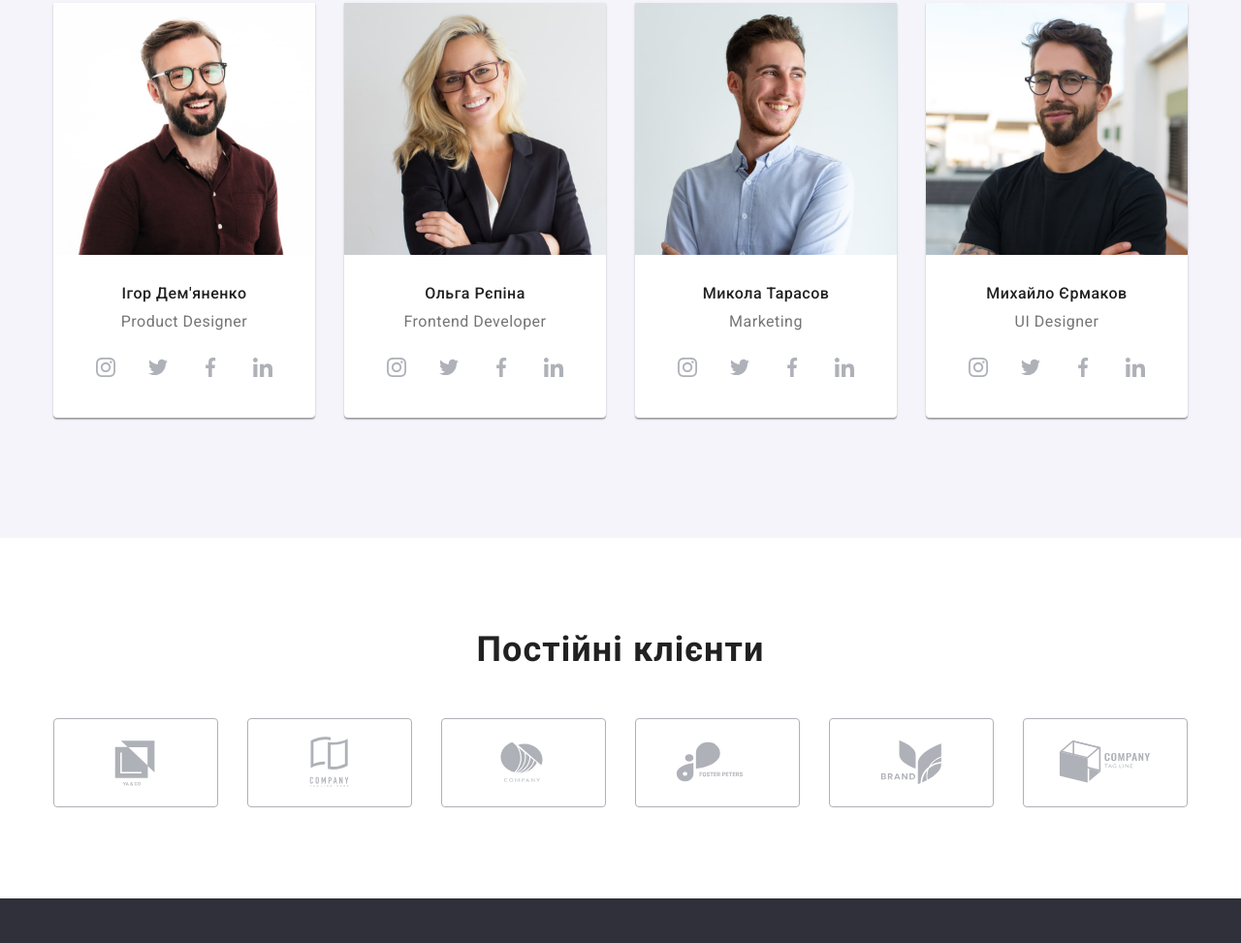
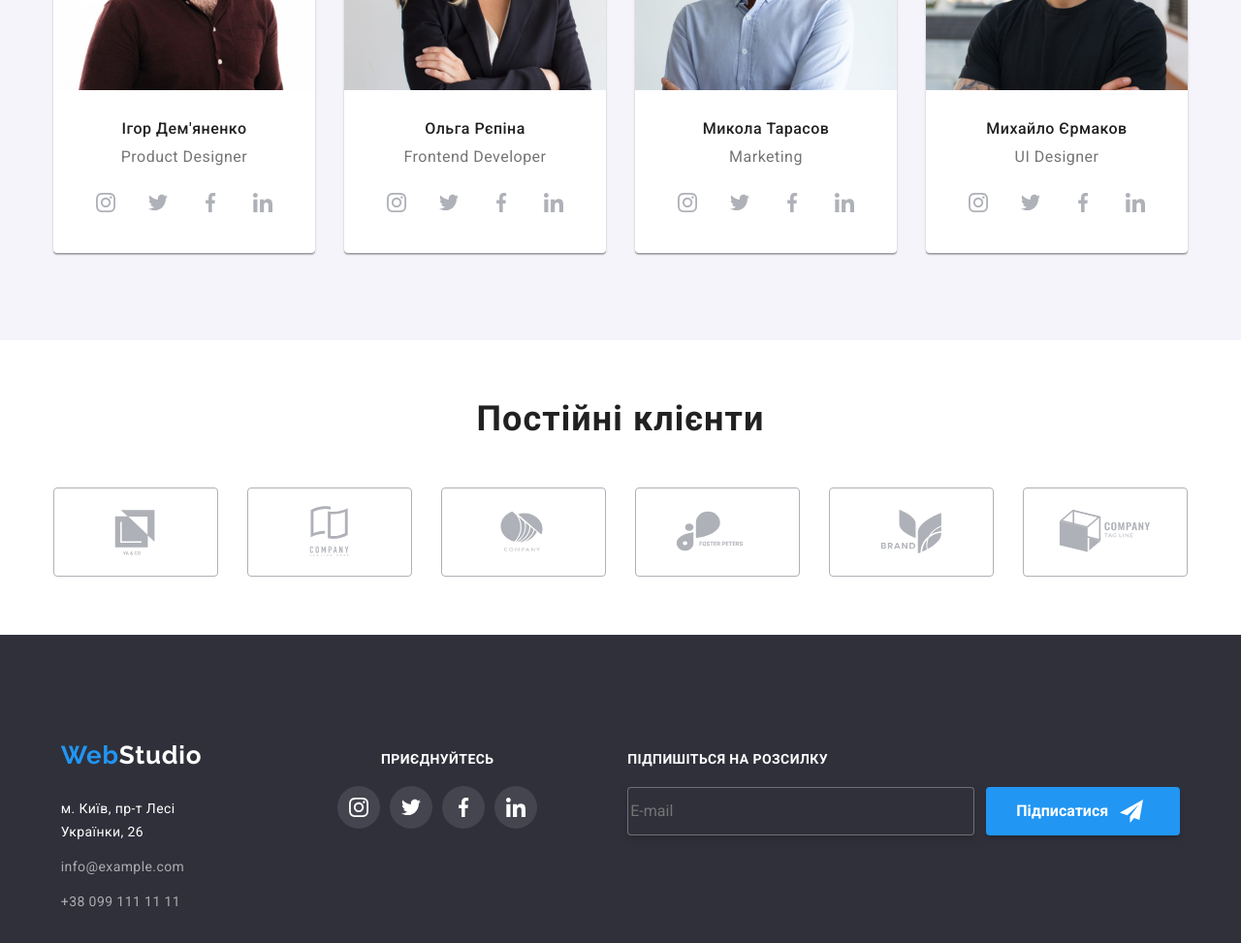
Before and after one commit to IrinaPost12/goit-markup-hw-08, a plain HTML site: page index.html in a window 1280 px wide. Shown: the part 1827-2800 px from the top of the page at 97% size. Drawn offline with nearby package versions, Linux system fonts and the light colour scheme.

Commit message:
Ще є питання...

```diff
--- a/css/desktop.css
+++ b/css/desktop.css
@@ -4,8 +4,8 @@
     }
 
     .section {
-        padding-top: 94px;
-        padding-bottom: 94px;
+        /* padding-top: 94px;
+        padding-bottom: 94px; */
         max-width: 1600px;
     }
 
@@ -83,13 +83,44 @@
     }
 
     .footer-container {
+        width: 565px;
         display: flex;
         align-items: baseline;
+        flex-direction: row;
+        flex-wrap: nowrap;
+    }
+
+    .footer-logo-container {
+        /* width: 231px; */
+        flex-grow: 1;
+        margin-right: 70px;
+        flex-direction: row;
     }
 
     .footer-logo {
+        display: flex;
+        justify-content: flex-start;
         font-size: 26px;
         line-height: 1.19;
+        color: var(--primary-white-color);
+        font-family: Raleway;
+        font-weight: 700;
+        letter-spacing: 0.03em;
+    }
+
+    .footer {
+        /* width: 231px; */
+        display: flex;
+        align-items: flex-start;
+    }
+
+    .footer-item {
+        justify-content: flex-start;
+    }
+
+    .footer-networks-section {
+        margin-left: 70px;
+        margin-right: 93px;
     }
 
     .footer-social-networks-list {
@@ -100,7 +131,27 @@
 
     .appeal {
         display: flex;
-        flex-direction: column;
-        justify-content: flex-end;
+        /* flex-direction: column; */
+        justify-content: flex-start;
+        align-items: flex-start;
+    }
+
+    .appeal-input {
+        margin-right: 12px;
+    }
+
+    .appeal-title {
+        display: flex;
+        justify-content: flex-start;
+    }
+
+    .appeal-input-button {
+        display: flex;
+        /* align-items: baseline; */
+        flex-direction: row;
+    }
+
+    .submit-button {
+        margin-top: 0px;
     }
 }
--- a/css/styles.css
+++ b/css/styles.css
@@ -488,15 +488,10 @@ nav {
 
 .footer-section {
   background: var(--hero-background-color);
-  padding-top: 60px;
-  padding-bottom: 60px;
+  /* padding-top: 60px;
+  padding-bottom: 60px; */
   align-items: baseline;
 }
-
-/* .footer-container {
-  display: flex;
-  align-items: baseline;
-} */
 
 .footer-logo-container {
   flex-grow: 1;
@@ -600,17 +595,6 @@ nav {
 .footer-social-networks-link:focus .footer-social-networks-icon {
   fill: var(--primary-white-color);
 }
-
-/* .appeal {
-  display: flex;
-  flex-direction: column;
-  justify-content: flex-end;
-} */
-
-/* .appeal-input-button {
-  display: flex;
-  align-items: baseline;
-} */
 
 .appeal-input {
   width: 358px;
--- a/css/tablet.css
+++ b/css/tablet.css
@@ -5,6 +5,7 @@
 
     .section {
         max-width: 738px;
+        /* padding-top: 0px; */
     }
 
     .hero {
@@ -61,21 +62,18 @@
     }
 
     .footer-container {
-        width: 565px;
+        width: 645px;
         flex-direction: row;
         flex-wrap: wrap;
         align-items: baseline;
+        justify-content: center;
     }
 
     .footer-logo-container {
         margin-left: 0px;
         margin-bottom: 60px;
+        margin-right: 165px;
     }
-
-    /* .appeal-input {
-        margin-left: 15px;
-        margin-right: 15px;
-    } */
 }
 
 @media screen and (max-width: 1199px) {
```
